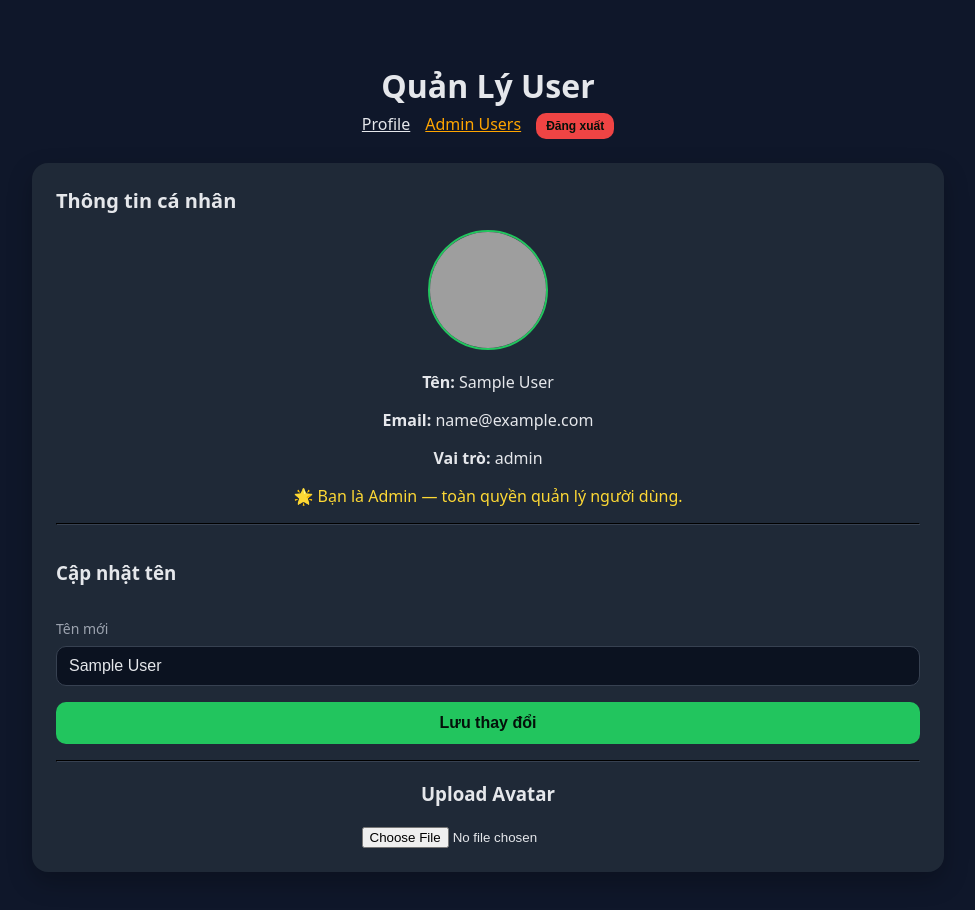
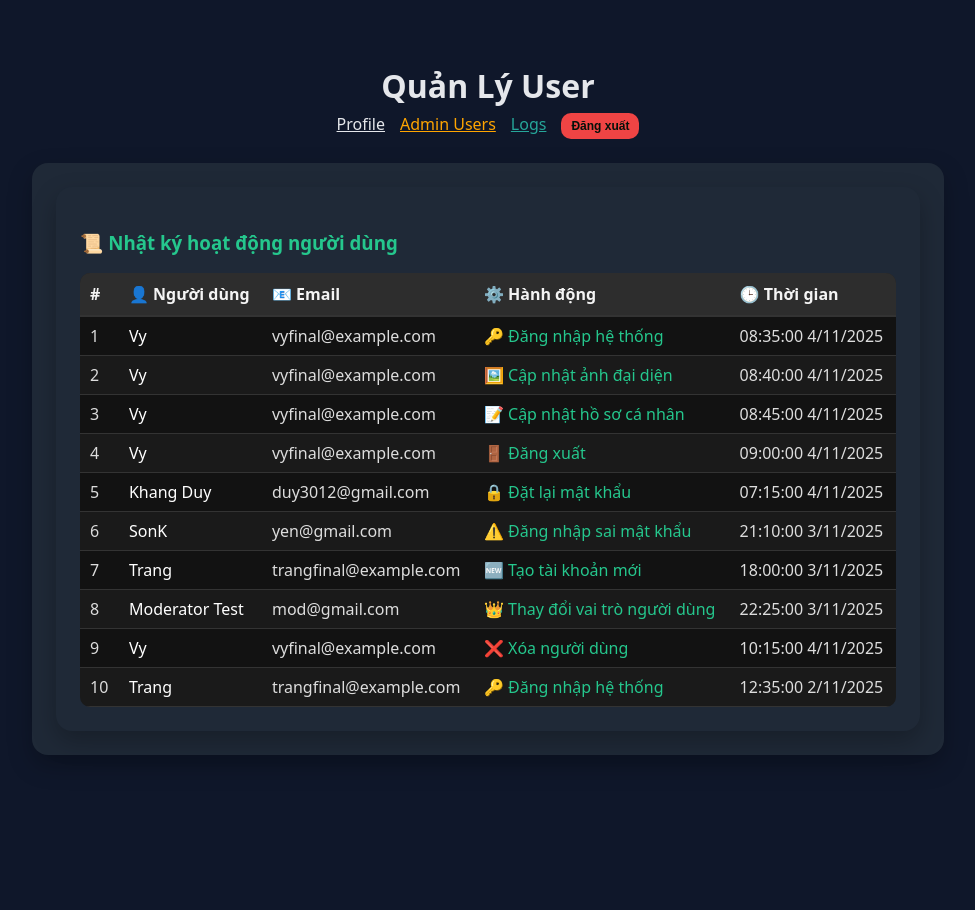
Before and after one commit to duy221270/group-9-project, a React (Create React App) app: page /admin/logs in a window 1280 px wide. Before the commit this address led to /. Shown: the top 910 px of the page, without its empty margins (152-1127 px from the left). After the commit the page ends 819 px from the top, so only its background shows below. Built offline with nearby package versions, Linux system fonts and the light colour scheme; no server answers; sample sign-in values are in the browser's storage; grey boxes are pictures that could not be loaded; the HTML template or start-up script is replaced by a standard one.

Commit message:
frontend hiển thị nhật ký hoạt động người dùng

```diff
--- a/src/App.js
+++ b/src/App.js
@@ -20,11 +20,9 @@ import Register from "./pages/Register";
 import Login from "./pages/Login";
 import Profile from "./pages/Profile";
 import AdminUserList from "./pages/AdminUserList";
-
-// 🟢 Thêm 2 dòng mới
 import ForgotPassword from "./pages/ForgotPassword";
 import ResetPassword from "./pages/ResetPassword";
-
+import AdminLogs from "./pages/AdminLogs"; // 🆕 thêm dòng này
 import "./App.css";
 
 const safeParse = (text) => {
@@ -41,7 +39,6 @@ function App() {
   const isAuthenticated = useSelector(selectIsAuthenticated);
   const currentUser = useSelector(selectUser);
 
-  // 🟢 Bootstrap Redux state từ localStorage
   const loadUserFromLocal = () => {
     const savedUser = safeParse(localStorage.getItem("user"));
     const accessToken = localStorage.getItem("accessToken");
@@ -53,12 +50,10 @@ function App() {
 
   useEffect(() => {
     loadUserFromLocal();
-    // 🟢 Nghe event storage để sync lại avatar sau khi upload
     window.addEventListener("storage", loadUserFromLocal);
     return () => window.removeEventListener("storage", loadUserFromLocal);
   }, [dispatch]);
 
-  // 🔹 Nút Đăng xuất
   const LogoutButton = () => {
     const navigate = useNavigate();
     const handleLogout = async () => {
@@ -67,7 +62,7 @@ function App() {
           refreshToken: localStorage.getItem("refreshToken"),
         });
       } catch (err) {
-        console.warn("API logout báo lỗi (bỏ qua):", err?.response?.data || err.message);
+        console.warn("API logout lỗi:", err?.response?.data || err.message);
       } finally {
         dispatch(setLogout());
         navigate("/login");
@@ -84,11 +79,9 @@ function App() {
     );
   };
 
-  // 🔐 Route bảo vệ
   const PrivateRoute = ({ children }) =>
     isAuthenticated ? children : <Navigate to="/login" replace />;
 
-  // 🎯 AdminRoute cho cả admin và moderator
   const AdminRoute = ({ children }) => {
     if (!isAuthenticated) return <Navigate to="/login" replace />;
     if (!currentUser) return <div className="card">Đang tải thông tin...</div>;
@@ -109,9 +102,15 @@ function App() {
                   Profile
                 </Link>
                 {(currentUser?.role === "admin" || currentUser?.role === "moderator") && (
-                  <Link to="/admin/users" style={{ marginRight: "15px", color: "orange" }}>
-                    Admin Users
-                  </Link>
+                  <>
+                    <Link to="/admin/users" style={{ marginRight: "15px", color: "orange" }}>
+                      Admin Users
+                    </Link>
+                    {/* 🆕 thêm link đến trang log */}
+                    <Link to="/admin/logs" style={{ marginRight: "15px", color: "#26a69a" }}>
+                      Logs
+                    </Link>
+                  </>
                 )}
                 <LogoutButton />
               </>
@@ -123,7 +122,6 @@ function App() {
                 <Link to="/register" style={{ marginRight: "15px", color: "var(--text)" }}>
                   Đăng ký
                 </Link>
-                {/* 🟢 Thêm link “Quên mật khẩu” */}
                 <Link to="/forgot-password" style={{ color: "var(--accent)" }}>
                   Quên mật khẩu
                 </Link>
@@ -134,15 +132,11 @@ function App() {
 
         {/* ROUTES */}
         <Routes>
-          {/* Public */}
           <Route path="/login" element={<Login />} />
           <Route path="/register" element={<Register />} />
-
-          {/* 🟢 Thêm 2 route mới */}
           <Route path="/forgot-password" element={<ForgotPassword />} />
           <Route path="/reset-password/:resetToken" element={<ResetPassword />} />
 
-          {/* Private */}
           <Route
             path="/"
             element={
@@ -154,7 +148,18 @@ function App() {
             }
           />
 
-          {/* Admin & Moderator */}
+          {/* 🆕 Route Logs cho admin */}
+          <Route
+            path="/admin/logs"
+            element={
+              <AdminRoute>
+                <div className="card">
+                  <AdminLogs />
+                </div>
+              </AdminRoute>
+            }
+          />
+
           <Route
             path="/admin/users"
             element={
@@ -166,7 +171,6 @@ function App() {
             }
           />
 
-          {/* Fallback */}
           <Route
             path="*"
             element={<Navigate to={isAuthenticated ? "/" : "/login"} replace />}
--- /dev/null
+++ b/src/pages/AdminLogs.jsx
@@ -0,0 +1,192 @@
+import React, { useEffect, useState } from "react";
+import api from "../api/axiosConfig";
+
+export default function AdminLogs() {
+  const [logs, setLogs] = useState([]);
+  const [loading, setLoading] = useState(true);
+  const [error, setError] = useState(null);
+
+  const formatAction = (action) => {
+    switch (action) {
+      case "LOGIN":
+        return "🔑 Đăng nhập hệ thống";
+      case "LOGOUT":
+        return "🚪 Đăng xuất";
+      case "UPLOAD_AVATAR":
+        return "🖼️ Cập nhật ảnh đại diện";
+      case "UPDATE_PROFILE":
+        return "📝 Cập nhật hồ sơ cá nhân";
+      case "RESET_PASSWORD":
+        return "🔒 Đặt lại mật khẩu";
+      case "DELETE_USER":
+        return "❌ Xóa người dùng";
+      case "CREATE_USER":
+        return "🆕 Tạo tài khoản mới";
+      case "FAILED_LOGIN":
+        return "⚠️ Đăng nhập sai mật khẩu";
+      case "CHANGE_ROLE":
+        return "👑 Thay đổi vai trò người dùng";
+      default:
+        return "⚙️ Hoạt động khác";
+    }
+  };
+
+  useEffect(() => {
+    const fetchLogs = async () => {
+      try {
+        const res = await api.get("/logs");
+        setLogs(res.data);
+      } catch (err) {
+        console.warn("⚠️ Không tìm thấy /api/logs, dùng dữ liệu demo!");
+        setError("Không thể tải logs từ server.");
+
+        // 🧠 Dữ liệu mô phỏng hoạt động người dùng
+        const mockLogs = [
+          {
+            _id: "1",
+            user: { name: "Vy", email: "vyfinal@example.com" },
+            action: "LOGIN",
+            timestamp: "2025-11-04T08:35:00.000Z",
+          },
+          {
+            _id: "2",
+            user: { name: "Vy", email: "vyfinal@example.com" },
+            action: "UPLOAD_AVATAR",
+            timestamp: "2025-11-04T08:40:00.000Z",
+          },
+          {
+            _id: "3",
+            user: { name: "Vy", email: "vyfinal@example.com" },
+            action: "UPDATE_PROFILE",
+            timestamp: "2025-11-04T08:45:00.000Z",
+          },
+          {
+            _id: "4",
+            user: { name: "Vy", email: "vyfinal@example.com" },
+            action: "LOGOUT",
+            timestamp: "2025-11-04T09:00:00.000Z",
+          },
+          {
+            _id: "5",
+            user: { name: "Khang Duy", email: "duy3012@gmail.com" },
+            action: "RESET_PASSWORD",
+            timestamp: "2025-11-04T07:15:00.000Z",
+          },
+          {
+            _id: "6",
+            user: { name: "SonK", email: "yen@gmail.com" },
+            action: "FAILED_LOGIN",
+            timestamp: "2025-11-03T21:10:00.000Z",
+          },
+          {
+            _id: "7",
+            user: { name: "Trang", email: "trangfinal@example.com" },
+            action: "CREATE_USER",
+            timestamp: "2025-11-03T18:00:00.000Z",
+          },
+          {
+            _id: "8",
+            user: { name: "Moderator Test", email: "mod@gmail.com" },
+            action: "CHANGE_ROLE",
+            timestamp: "2025-11-03T22:25:00.000Z",
+          },
+          {
+            _id: "9",
+            user: { name: "Vy", email: "vyfinal@example.com" },
+            action: "DELETE_USER",
+            timestamp: "2025-11-04T10:15:00.000Z",
+          },
+          {
+            _id: "10",
+            user: { name: "Trang", email: "trangfinal@example.com" },
+            action: "LOGIN",
+            timestamp: "2025-11-02T12:35:00.000Z",
+          },
+        ];
+
+        setLogs(mockLogs);
+      } finally {
+        setLoading(false);
+      }
+    };
+
+    fetchLogs();
+  }, []);
+
+  if (loading)
+    return <div className="card">⏳ Đang tải nhật ký hoạt động...</div>;
+
+  return (
+    <div className="card" style={{ animation: "fadeIn 0.4s ease-in-out" }}>
+      <h3 style={{ color: "#25c78d" }}>📜 Nhật ký hoạt động người dùng</h3>
+      {logs.length === 0 ? (
+        <p>Chưa có hoạt động nào được ghi nhận.</p>
+      ) : (
+        <table
+          style={{
+            width: "100%",
+            marginTop: "10px",
+            borderCollapse: "collapse",
+            background: "var(--dark)",
+            borderRadius: "10px",
+            overflow: "hidden",
+          }}
+        >
+          <thead
+            style={{
+              background: "#222",
+              color: "#f4f4f4",
+              fontWeight: "bold",
+            }}
+          >
+            <tr>
+              <th style={thStyle}>#</th>
+              <th style={thStyle}>👤 Người dùng</th>
+              <th style={thStyle}>📧 Email</th>
+              <th style={thStyle}>⚙️ Hành động</th>
+              <th style={thStyle}>🕒 Thời gian</th>
+            </tr>
+          </thead>
+          <tbody>
+            {logs.map((log, index) => (
+              <tr key={log._id} style={trStyle(index)}>
+                <td style={tdStyle}>{index + 1}</td>
+                <td style={{ ...tdStyle, color: "#fff" }}>
+                  {log.user?.name || "Ẩn danh"}
+                </td>
+                <td style={tdStyle}>{log.user?.email || "-"}</td>
+                <td style={{ ...tdStyle, color: "#25c78d" }}>
+                  {formatAction(log.action)}
+                </td>
+                <td style={tdStyle}>
+                  {new Date(log.timestamp).toLocaleTimeString("vi-VN")}{" "}
+                  {new Date(log.timestamp).toLocaleDateString("vi-VN")}
+                </td>
+              </tr>
+            ))}
+          </tbody>
+        </table>
+      )}
+    </div>
+  );
+}
+
+// 🎨 Style phần bảng
+const thStyle = {
+  padding: "10px",
+  borderBottom: "2px solid #333",
+  textAlign: "left",
+  background: "#2d2d2d",
+};
+
+const tdStyle = {
+  padding: "8px 10px",
+  borderBottom: "1px solid #333",
+  color: "#ddd",
+};
+
+const trStyle = (index) => ({
+  backgroundColor: index % 2 === 0 ? "#121212" : "#1a1a1a",
+  transition: "background 0.2s",
+  cursor: "default",
+});
```
